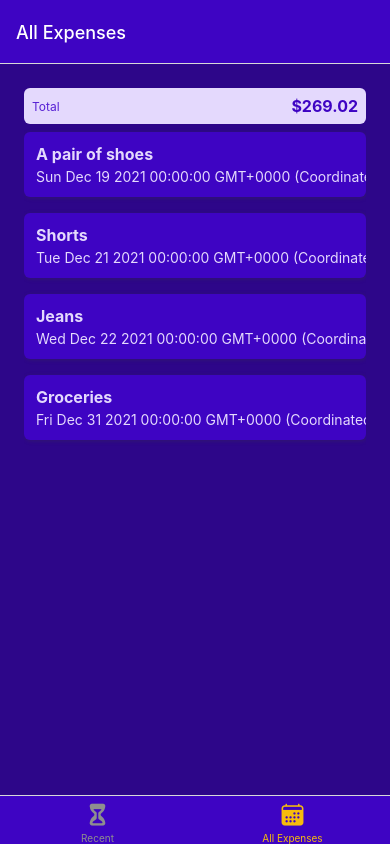
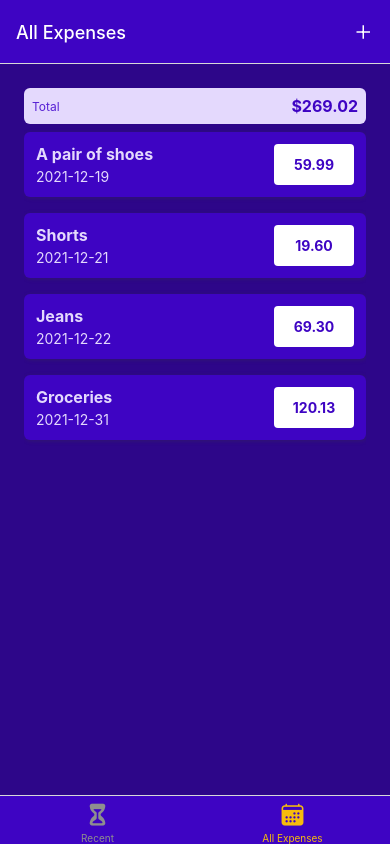
Before and after one commit to fmills89/mobile-expense-tracker, a React Native app: screen /AllExpenses in a window 390 px wide. Built offline with nearby package versions, Linux system fonts and the light colour scheme.

Commit message:
fixed date function - month is accurate addl style

```diff
--- a/App.js
+++ b/App.js
@@ -8,6 +8,7 @@ import RecentExpenses from './screens/RecentExpenses';
 import AllExpenses from './screens/AllExpenses';
 import { GlobalStyles } from './constants/styles';
 import { Ionicons } from '@expo/vector-icons';
+import IconButton from './components/UI/IconButton';
 
 // stack const is holding an object - nav and rejustiser
 const Stack = createNativeStackNavigator();
@@ -21,6 +22,14 @@ function ExpensesOverview() {
         headerTintColor: 'white',
         tabBarStyle: { backgroundColor: GlobalStyles.colors.primary500 },
         tabBarActiveTintColor: GlobalStyles.colors.accent500,
+        headerRight: ({ tintColor }) => (
+          <IconButton
+            icon="add"
+            size={24}
+            color={tintColor}
+            onPress={() => {}}
+          />
+        ),
       }}
     >
       <BottomTabs.Screen
--- a/components/ExpensesOutput/ExpenseItem.js
+++ b/components/ExpensesOutput/ExpenseItem.js
@@ -1,17 +1,22 @@
 import { Text, View, Pressable, StyleSheet } from 'react-native';
 import { GlobalStyles } from '../../constants/styles';
+import { getFormattedDate } from '../../utils/date';
 function ExpenseItem({ description, amount, date }) {
+  function expensePressHandler() {}
   return (
-    <Pressable>
+    <Pressable
+      style={({ pressed }) => pressed && styles.pressed}
+      onPress={expensePressHandler}
+    >
       <View style={styles.expenseItem}>
         <View>
           <Text style={[styles.textBase, styles.description]}>
             {description}
           </Text>
-          <Text style={styles.textBase}>{date.toString()}</Text>
+          <Text style={styles.textBase}>{getFormattedDate(date)}</Text>
         </View>
         <View style={styles.amountContainer}>
-          <Text style={styles.amount}>{amount}</Text>
+          <Text style={styles.amount}>{amount.toFixed(2)}</Text>
         </View>
       </View>
     </Pressable>
@@ -49,9 +54,13 @@ const styles = StyleSheet.create({
     justifyContent: 'center',
     alignItems: 'center',
     borderRadius: 4,
+    minWidth: 80,
   },
   amount: {
     color: GlobalStyles.colors.primary500,
     fontWeight: 'bold',
   },
+  pressed: {
+    opacity: 0.75,
+  },
 });
--- a/components/ExpensesOutput/ExpensesOutput.js
+++ b/components/ExpensesOutput/ExpensesOutput.js
@@ -43,7 +43,9 @@ export default ExpensesOutput;
 
 const styles = StyleSheet.create({
   container: {
-    padding: 24,
+    paddingHorizontal: 24,
+    paddingTop: 24,
+    paddingBottom: 0,
     backgroundColor: GlobalStyles.colors.primary700,
     flex: 1,
   },
--- /dev/null
+++ b/components/UI/IconButton.js
@@ -0,0 +1,29 @@
+import { Pressable, View, StyleSheet } from 'react-native';
+import { Ionicons } from '@expo/vector-icons';
+
+function IconButton({ icon, size, color, onPress }) {
+  return (
+    <Pressable
+      onPress={onPress}
+      style={({ pressed }) => pressed && styles.pressed}
+    >
+      <View style={styles.buttonContainer}>
+        <Ionicons name={icon} size={size} color={color} />
+      </View>
+    </Pressable>
+  );
+}
+
+export default IconButton;
+
+const styles = StyleSheet.create({
+  buttonContainer: {
+    borderRadius: 24,
+    padding: 6,
+    marginHorizontal: 8,
+    marginVertical: 2,
+  },
+  pressed: {
+    opacity: 0.25,
+  },
+});
--- /dev/null
+++ b/utils/date.js
@@ -0,0 +1,3 @@
+export function getFormattedDate(date) {
+  return `${date.getFullYear()}-${date.getMonth() + 1}-${date.getDate()}`;
+}
```
